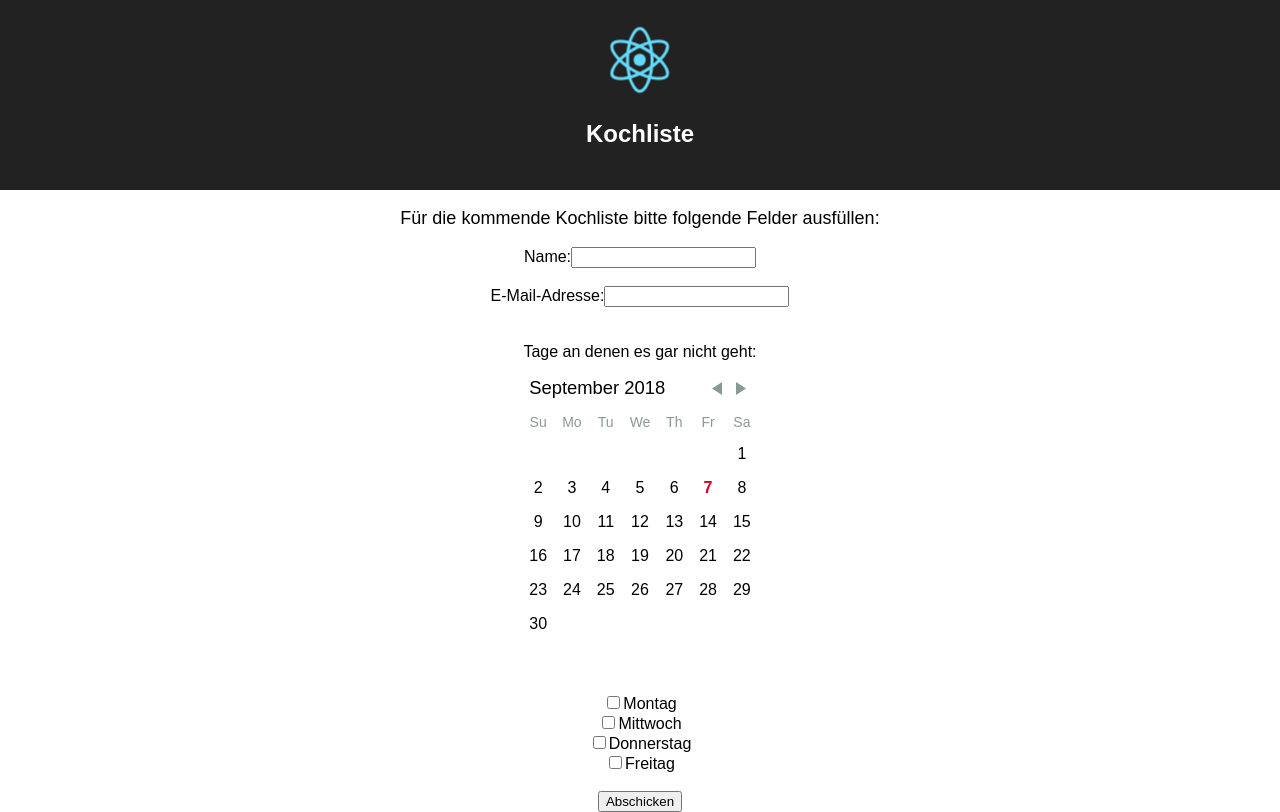
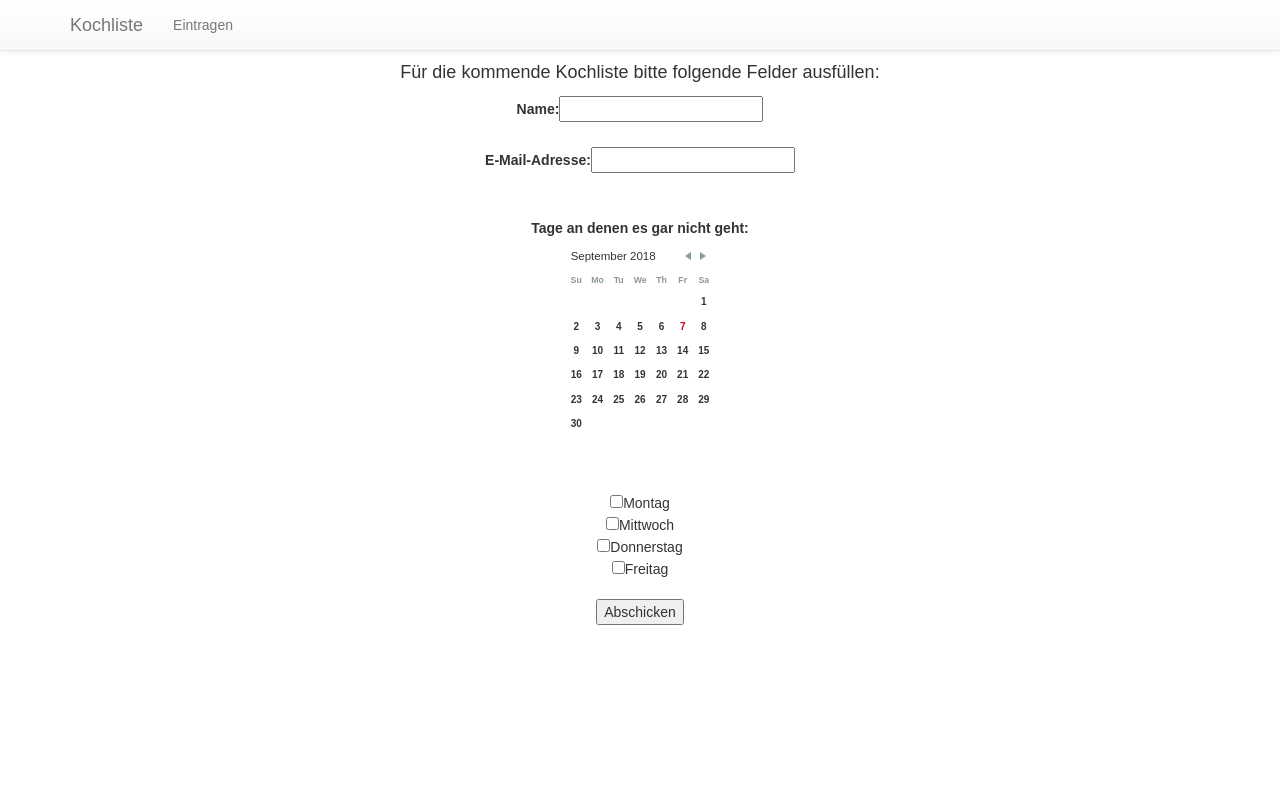
Before and after one commit to maxdobler/Kochliste, a React (Create React App) app: page / in a window 1280 px wide. Built offline with nearby package versions, Linux system fonts and the light colour scheme.

Commit message:
bootstrap add and navbar

```diff
--- a/package.json
+++ b/package.json
@@ -3,7 +3,9 @@
   "version": "0.1.0",
   "private": true,
   "dependencies": {
+    "bootstrap": "3",
     "react": "^16.5.0",
+    "react-bootstrap": "^0.32.4",
     "react-day-picker": "^7.2.3",
     "react-dom": "^16.5.0",
     "react-scripts": "1.1.5"
--- a/src/App.css
+++ b/src/App.css
@@ -1,5 +1,6 @@
 .App {
   text-align: center;
+  margin-top: 60px;
 }
 
 .App-logo {
@@ -23,6 +24,10 @@
 }
 
 @keyframes App-logo-spin {
-  from { transform: rotate(0deg); }
-  to { transform: rotate(360deg); }
+  from {
+    transform: rotate(0deg);
+  }
+  to {
+    transform: rotate(360deg);
+  }
 }
--- a/src/App.js
+++ b/src/App.js
@@ -1,16 +1,13 @@
 import React, { Component } from "react";
-import logo from "./logo.svg";
 import "./App.css";
 import KochForm from "./form/KochForm";
+import Header from "./Header";
 
 export default class App extends Component {
   render() {
     return (
       <div className="App">
-        <header className="App-header">
-          <img src={logo} className="App-logo" alt="logo" />
-          <h1 className="App-title">Kochliste</h1>
-        </header>
+        <Header />
         <p className="App-intro">
           Für die kommende Kochliste bitte folgende Felder ausfüllen:
         </p>
--- /dev/null
+++ b/src/Header.js
@@ -0,0 +1,24 @@
+import React, { Component } from "react";
+import { Nav, Navbar, NavItem } from "react-bootstrap";
+
+export default class Header extends Component {
+  render() {
+    return (
+      <Navbar fixedTop collapseOnSelect>
+        <Navbar.Header>
+          <Navbar.Brand>
+            <a href="#/home">Kochliste</a>
+          </Navbar.Brand>
+          <Navbar.Toggle />
+        </Navbar.Header>
+        <Navbar.Collapse>
+          <Nav>
+            <NavItem eventKey={1} href="#">
+              Eintragen
+            </NavItem>
+          </Nav>
+        </Navbar.Collapse>
+      </Navbar>
+    );
+  }
+}
```
Also changed, not shown: src/index.js (+8 -6 lines), 1 other file (tests, documents, lock files or other folders).
